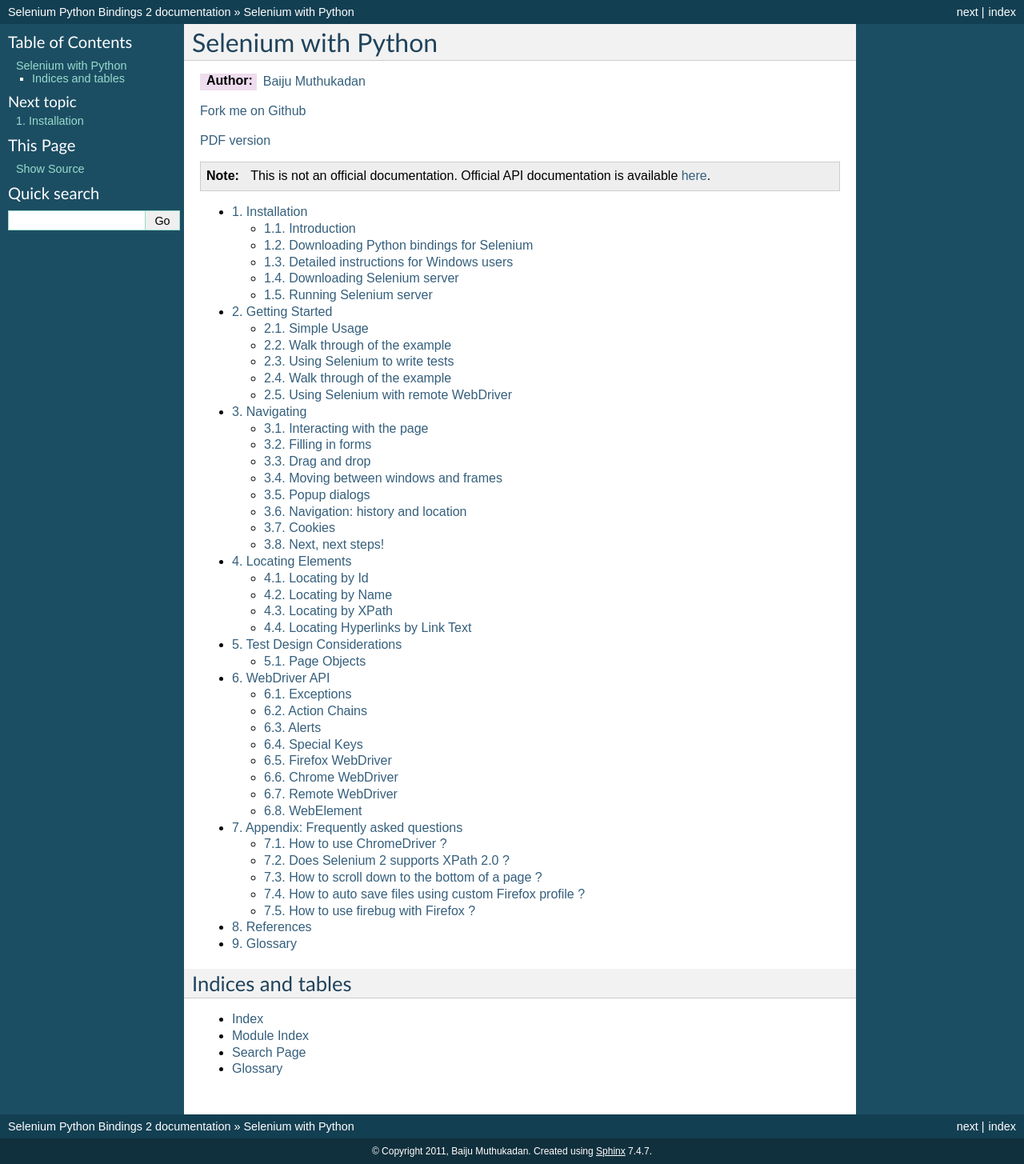
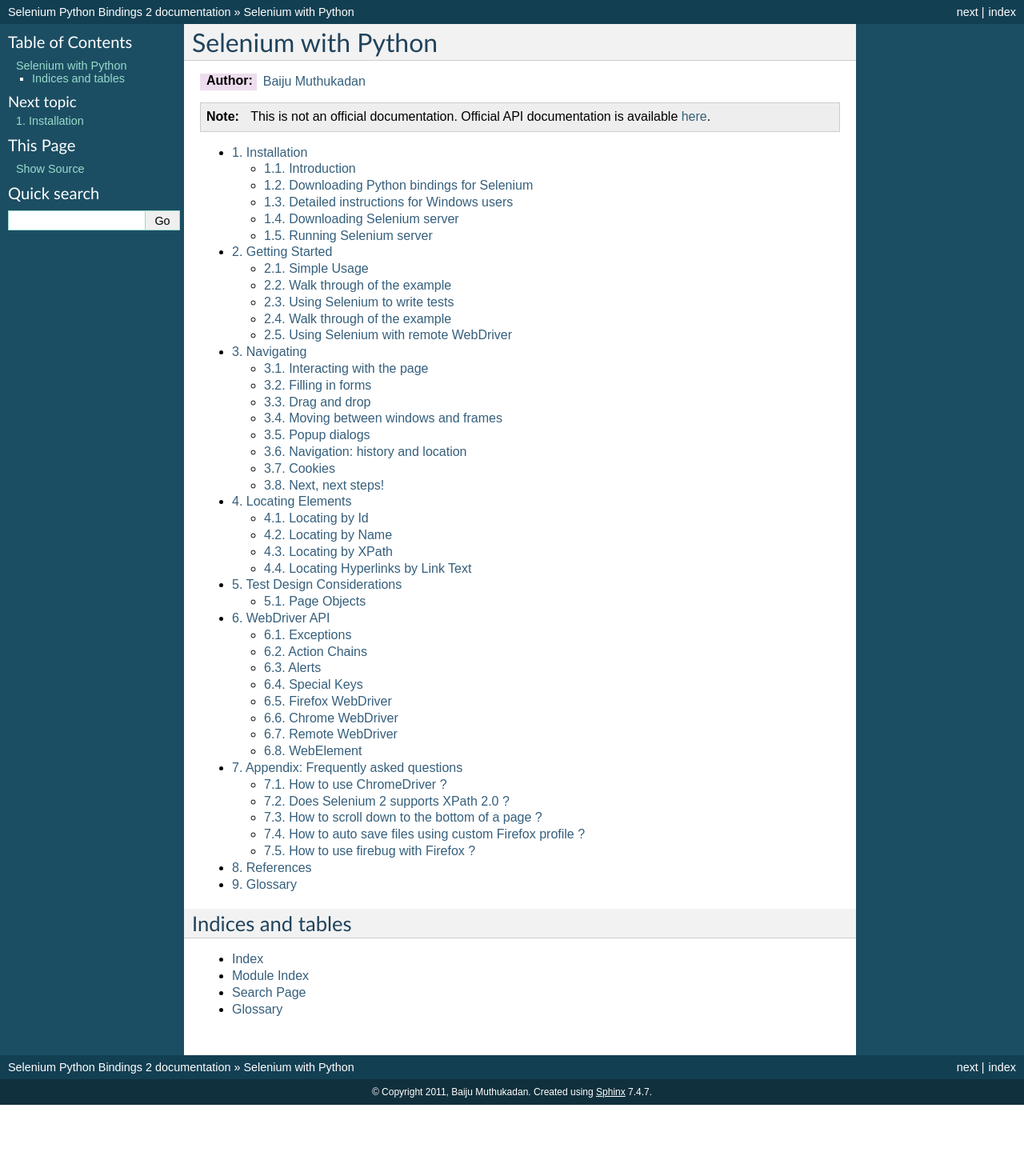
Before and after one commit to baijum/selenium-python, a Sphinx documentation site: the page built from source/index.rst, in a window 1280 px wide. Shown: the whole page at 80% size. Built offline with Sphinx 7.4.7, drawn with Linux system fonts in a browser that asks for light colours; after the commit the page ends 1381 px from its top, so only the background shows below that.

Commit message:
remove github link

```diff
--- a/source/index.rst
+++ b/source/index.rst
@@ -3,10 +3,6 @@
 ********************
 
 :Author: `Baiju Muthukadan <http://baijum.blogspot.com>`_
-
-`Fork me on Github <https://github.com/baijum/selenium-python>`_
-
-`PDF version <http://media.readthedocs.org/pdf/selenium-python/latest/selenium-python.pdf>`_
 
 .. note::
 
```
